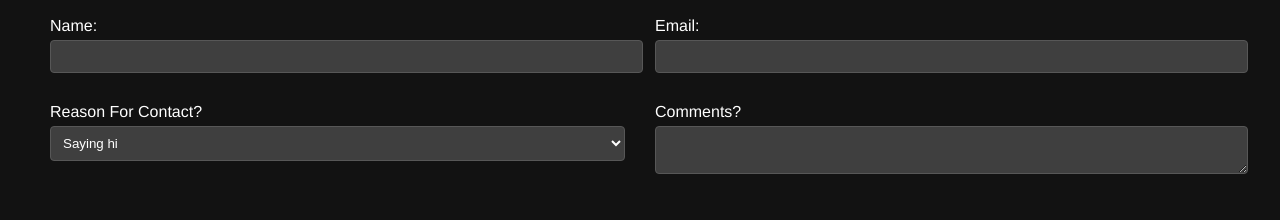
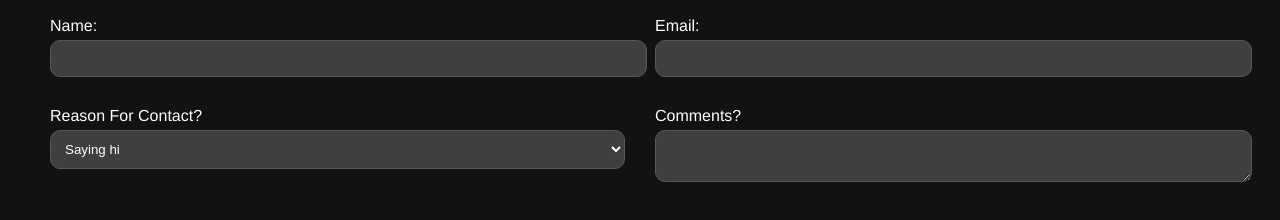
Before and after one commit to alanaasmar/mi349_blog, a plain HTML site: page contact.html in a window 1280 px wide. Shown: the part 132-352 px from the top of the page. Drawn offline with Linux system fonts and the light colour scheme.

Commit message:
small fixes

```diff
--- a/style.css
+++ b/style.css
@@ -252,11 +252,11 @@ figcaption {
 
 #contact-form input, #contact-form select, #contact-form textarea {
     width: 100%;
-    padding: 8px;
+    padding: 10px;
     margin-top: 5px;
     background-color: #3f3f3f;
     border: 1px solid #575757;
-    border-radius: 4px;
+    border-radius: 10px;
     color: #fff;
 }
 
```
